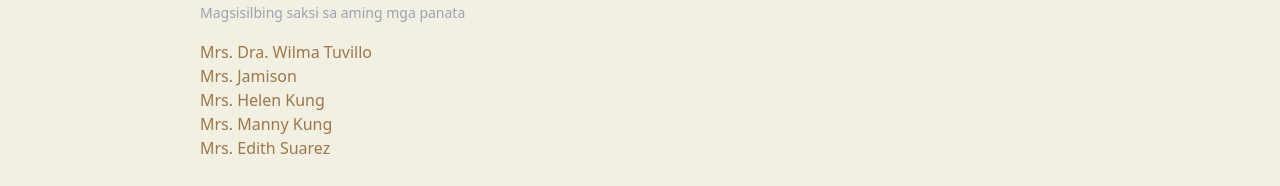
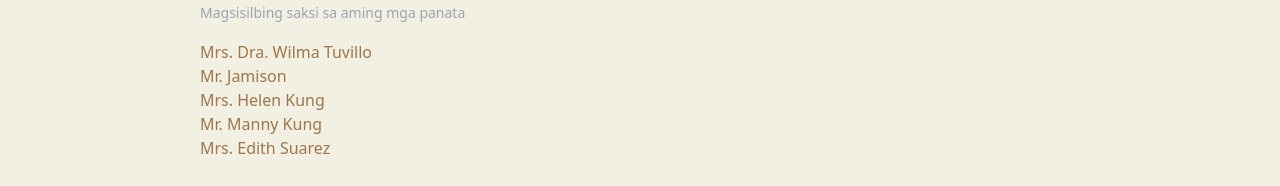
Before and after one commit to bherthchavez/wedding_site, a React (Vite) app: page / in a window 1280 px wide. Shown: the part 3355-3541 px from the top of the page. Built offline with nearby package versions, Linux system fonts and the light colour scheme; a web font is replaced by a local one.

Commit message:
Update Entourage.jsx

```diff
--- a/src/components/Entourage.jsx
+++ b/src/components/Entourage.jsx
@@ -66,9 +66,9 @@ const Entourage = () => {
                             <div className="text-left ">
                                 <div className="my-2 text-[#9f7648] text-base font-medium">
                                     <h2 className="">Mrs. Dra. Wilma Tuvillo</h2>
-                                    <h2 className="">Mrs. Jamison</h2>
+                                    <h2 className="">Mr. Jamison</h2>
                                     <h2 className="">Mrs. Helen Kung</h2>
-                                    <h2 className="">Mrs. Manny Kung</h2>
+                                    <h2 className="">Mr. Manny Kung</h2>
                                     <h2 className="">Mrs. Edith Suarez</h2>
                                     {/* <p className="text-xs sm:text-base text-gray-400">Ang Ina</p> */}
                                 </div>
```
